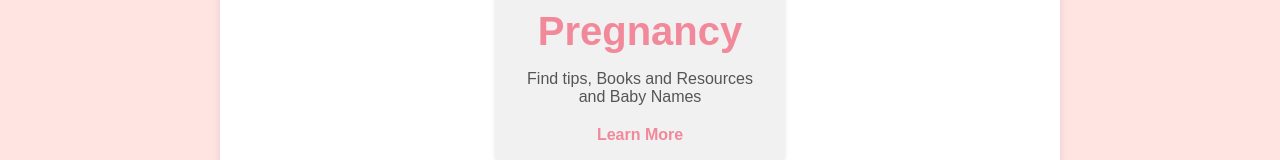
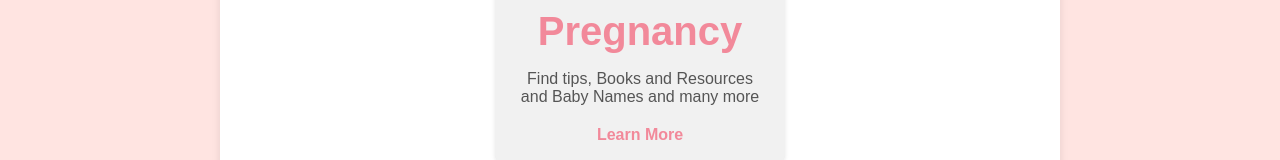
Before and after one commit to Pixiedust3/NewProject, a React (Vite) app: page /userhome in a window 1280 px wide. Shown: the part 336-496 px from the top of the page. Built offline with nearby package versions, Linux system fonts and the light colour scheme.

Commit message:
feat added

```diff
--- a/src/pages/userhome.jsx
+++ b/src/pages/userhome.jsx
@@ -14,7 +14,7 @@ function Page() {
     <div className="section-card">
       <h2 className="page-title">Pregnancy</h2>
 
-      <p>Find tips, Books and Resources and Baby Names</p>
+      <p>Find tips, Books and Resources and Baby Names and many more</p>
 
       <a href="#pregnancy" className="section-link">Learn More</a>
         </div>
```
